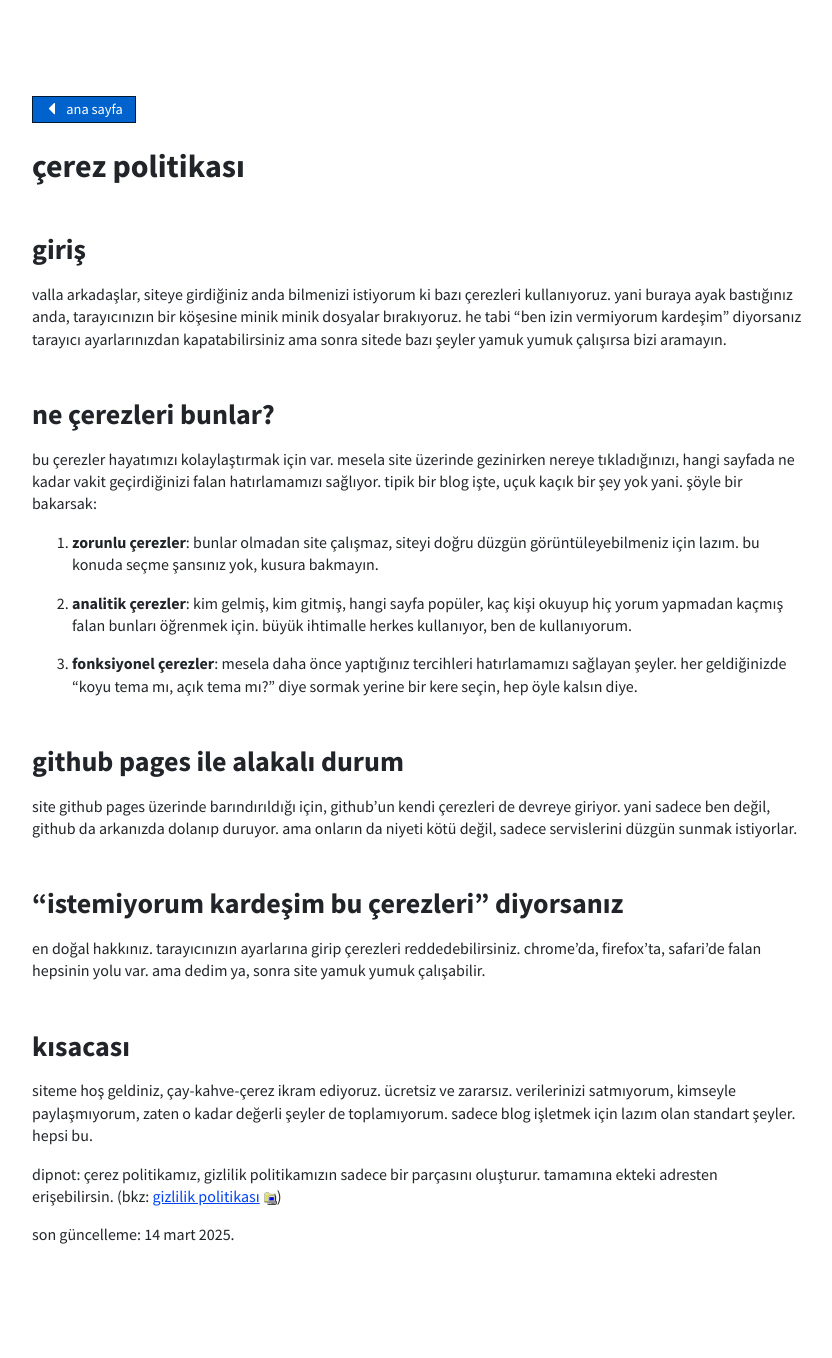
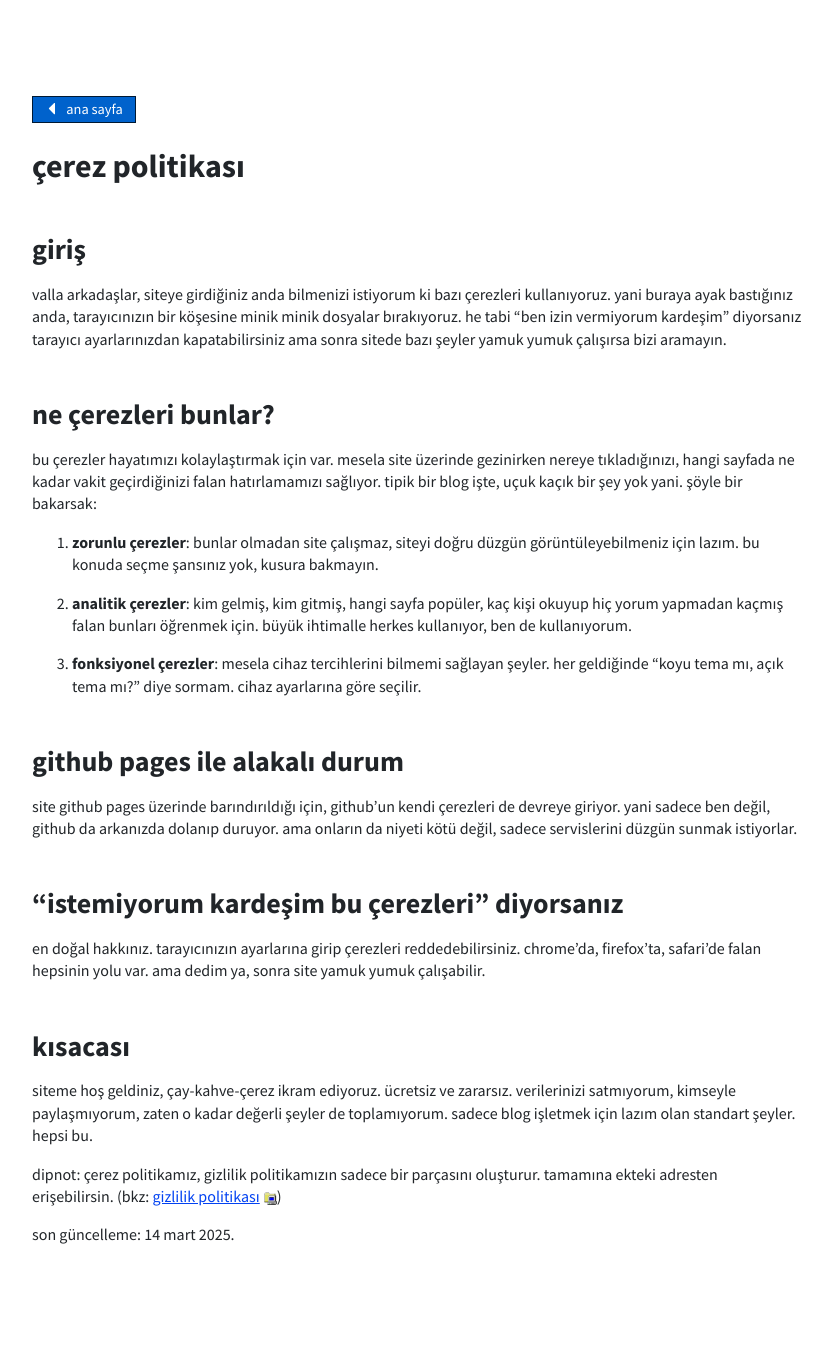
Before and after one commit to akakadir/akakadir.github.io, a Jekyll site: the page built from diger/cerez-politikasi.md, in a window 1280 px wide. Shown: the whole page, without its empty margins (223-1055 px from the left). Built offline with Jekyll 4.4.1, drawn with Linux system fonts in a browser that asks for light colours.

Commit message:
Update cerez-politikasi.md

```diff
--- a/diger/cerez-politikasi.md
+++ b/diger/cerez-politikasi.md
@@ -19,7 +19,7 @@ bunlar olmadan site çalışmaz, siteyi doğru düzgün görüntüleyebilmeniz i
 kim gelmiş, kim gitmiş, hangi sayfa popüler, kaç kişi okuyup hiç yorum yapmadan kaçmış falan bunları öğrenmek için. büyük ihtimalle herkes kullanıyor, ben de kullanıyorum.
 
 3. **fonksiyonel çerezler**:
-mesela daha önce yaptığınız tercihleri hatırlamamızı sağlayan şeyler. her geldiğinizde "koyu tema mı, açık tema mı?" diye sormak yerine bir kere seçin, hep öyle kalsın diye.
+mesela cihaz tercihlerini bilmemi sağlayan şeyler. her geldiğinde "koyu tema mı, açık tema mı?" diye sormam. cihaz ayarlarına göre seçilir.
 
 github pages ile alakalı durum
 ------
```
